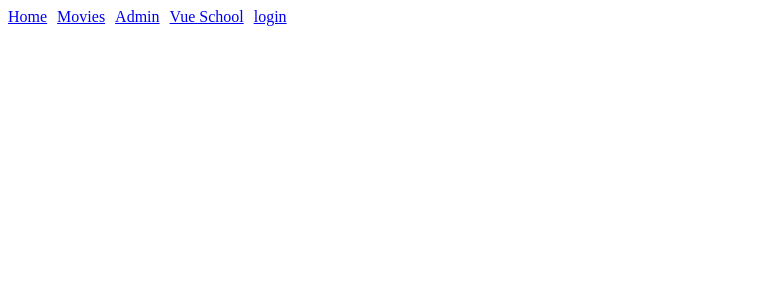
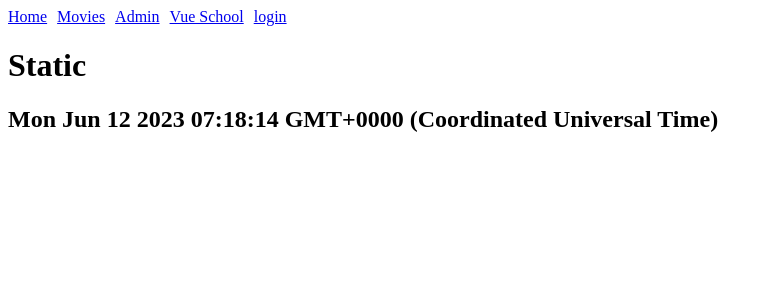
Before and after one commit to dino02121997/nuxt-fundamentals, a Nuxt app: page /hybrid in a window 1280 px wide. Shown: the top 300 px of the page, without its empty margins (0-773 px from the left). Built offline with nearby package versions, Linux system fonts and the light colour scheme.

Commit message:
update test static hybrid

```diff
--- a/nuxt.config.ts
+++ b/nuxt.config.ts
@@ -8,6 +8,7 @@ export default defineNuxtConfig({
     "/hybrid/spa": { ssr: false },
     "/hybrid/static": { prerender: true },
     "/hybrid/swr": { swr: true },
+    "/hybrid":  { prerender: true },
   },
 
 })
--- /dev/null
+++ b/pages/hybrid/index.vue
@@ -0,0 +1,6 @@
+<template>
+  <div>
+    <h1>Static</h1>
+    <h2>{{ new Date() }}</h2>
+  </div>
+</template>
```
Also changed, not shown: layouts/default.vue (+5 -4 lines).
